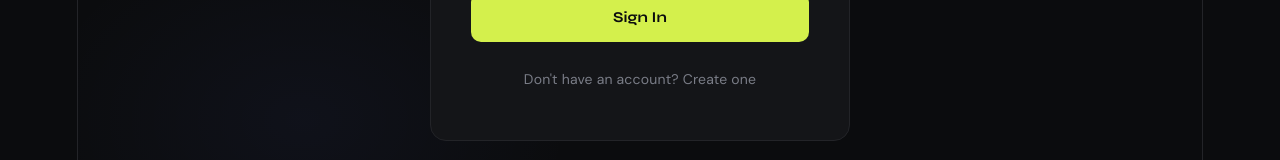
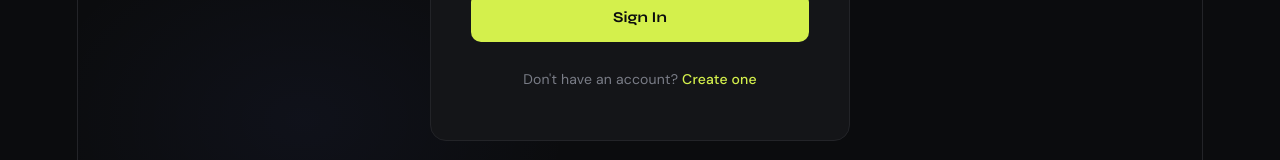
Before and after one commit to shruti9-ops/Task-Manager, a React app in the folder Frontend/: page / in a window 1280 px wide. Shown: the part 520-680 px from the top of the page. Built offline with nearby package versions, Linux system fonts and the light colour scheme; the HTML template or start-up script is replaced by a standard one.

Commit message:
Update Login.jsx

```diff
--- a/Frontend/src/pages/Login.jsx
+++ b/Frontend/src/pages/Login.jsx
@@ -73,7 +73,7 @@ function Login() {
 
         <p className="auth-footer">
           Don't have an account?{" "}
-          <useNavigate to="/signup">Create one</useNavigate>
+          <a href="/signup">Create one</a>
         </p>
       </div>
     </div>
```
